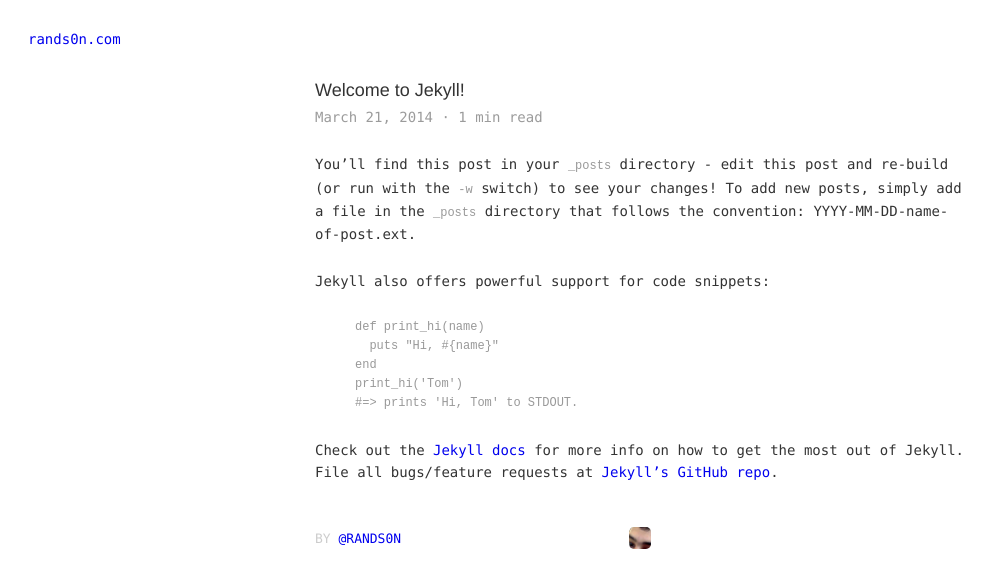
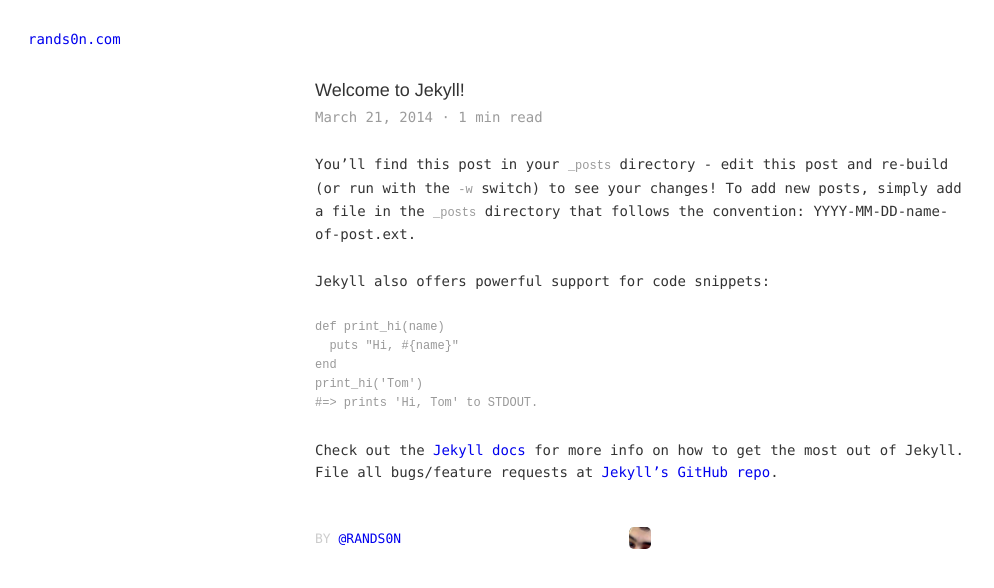
Before and after one commit to rands0n/rands0n.com, a Jekyll site: the page built from _posts/2014-08-13-welcome-to-jekyll.md, in a window 1280 px wide. Shown: the top 588 px of the page, without its empty margins (0-994 px from the left). Built offline with Jekyll 4.4.1, drawn with Linux system fonts in a browser that asks for light colours; nearby versions of some CDN libraries; comment, search, counter and statistics services are not loaded.

Commit message:
Fix code highlight margin left

```diff
--- a/assets/css/styles.css
+++ b/assets/css/styles.css
@@ -61,6 +61,10 @@ a:hover {
 
 p {
     margin: 25px 0;
+}
+
+figure {
+    margin: 1em 0;
 }
 
 img {
```
